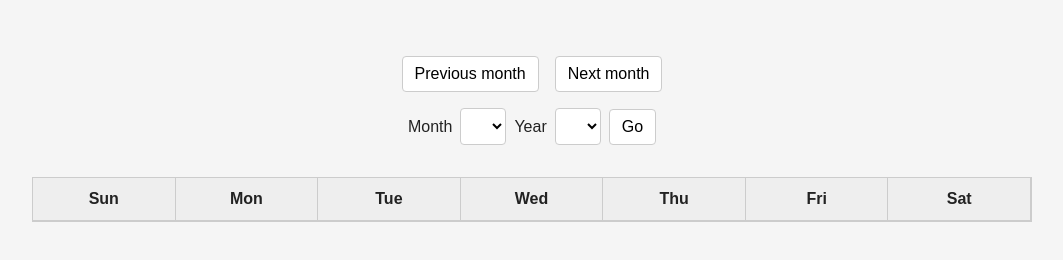
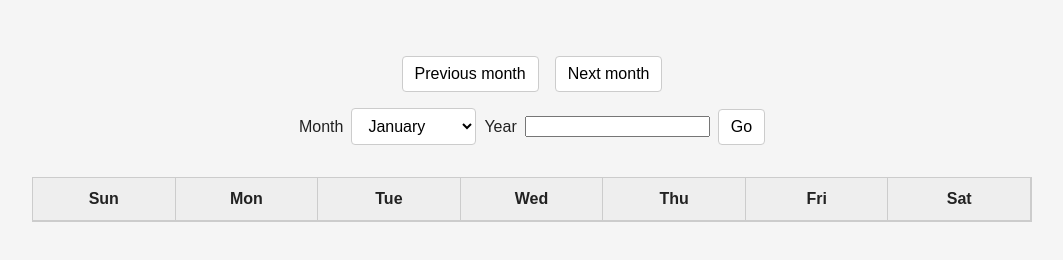
Before and after one commit to d-odumosu/Project-Days-Calendar, a website with bundled scripts: page index.html in a window 1280 px wide. Shown: the whole page, without its empty margins (108-1171 px from the left). Built offline with nearby package versions, Linux system fonts and the light colour scheme.

Commit message:
fixed html structure

```diff
--- a/common.mjs
+++ b/common.mjs
@@ -1,5 +1,9 @@
-// This is a placeholder file which shows how you can define functions which can be used from both a browser script and a node script. You can delete the contents of the file once you have understood how it works.
+import daysData from "./days.json" with { type: "json" };
 
-// export function getGreeting() {
-//     return "Hello";
-// }
+
+export function getCommemorativeDate(day, year) {
+    // calculate the date based on
+    // monthName
+    // dayName
+    // occurrence
+}
--- a/index.html
+++ b/index.html
@@ -4,6 +4,7 @@
     <meta charset="UTF-8">
     <meta name="viewport" content="width=device-width, initial-scale=1.0">
     <link rel="stylesheet" href="style.css">
+    <title>Days Calendar</title>
 </head>
 
 <body>
@@ -17,14 +18,28 @@
 
     <div class="date-picker">
         <label for="month-select">Month</label>
-        <select id="month-select"></select>
+        <select id="month-select">
+            <option value="0">January</option>
+            <option value="1">February</option>
+            <option value="2">March</option>
+            <option value="3">April</option>
+            <option value="4">May</option>
+            <option value="5">June</option>
+            <option value="6">July</option>
+            <option value="7">August</option>
+            <option value="8">September</option>
+            <option value="9">October</option>
+            <option value="10">November</option>
+            <option value="11">December</option>
+        </select>
 
-        <label for="year-select">Year</label>
-        <select id="year-select"></select>
+        <label for="year-input">Year</label>
+        <input id="year-input" type="number" min="1">
 
         <button id="go-to-date">Go</button>
     </div>
 
+    <section aria-label="calendar">
         <div class="calendar">
             <div class="weekday">Sun</div>
             <div class="weekday">Mon</div>
@@ -33,9 +48,10 @@
             <div class="weekday">Thu</div>
             <div class="weekday">Fri</div>
             <div class="weekday">Sat</div>
+        </div>
+        <div id="calendar-days"></div>
 
-        <div id="calendar-days"></div>
-    </div>
+    </section>
 
     <template id="day-template">
         <div class="calendar-day">
--- a/web.mjs
+++ b/web.mjs
@@ -1,9 +1,7 @@
-// This is a placeholder file which shows how you can access functions and data defined in other files.
 // It can be loaded into index.html.
 // Note that when running locally, in order to open a web page which uses modules, you must serve the directory over HTTP e.g. with https://www.npmjs.com/package/http-server
 // You can't open the index.html file using a file:// URL.
 
-import { getGreeting } from "./common.mjs";
 import daysData from "./days.json" with { type: "json" };
 
 window.onload = function() {
```
Lines whose indentation alone changed are shown as unchanged.
